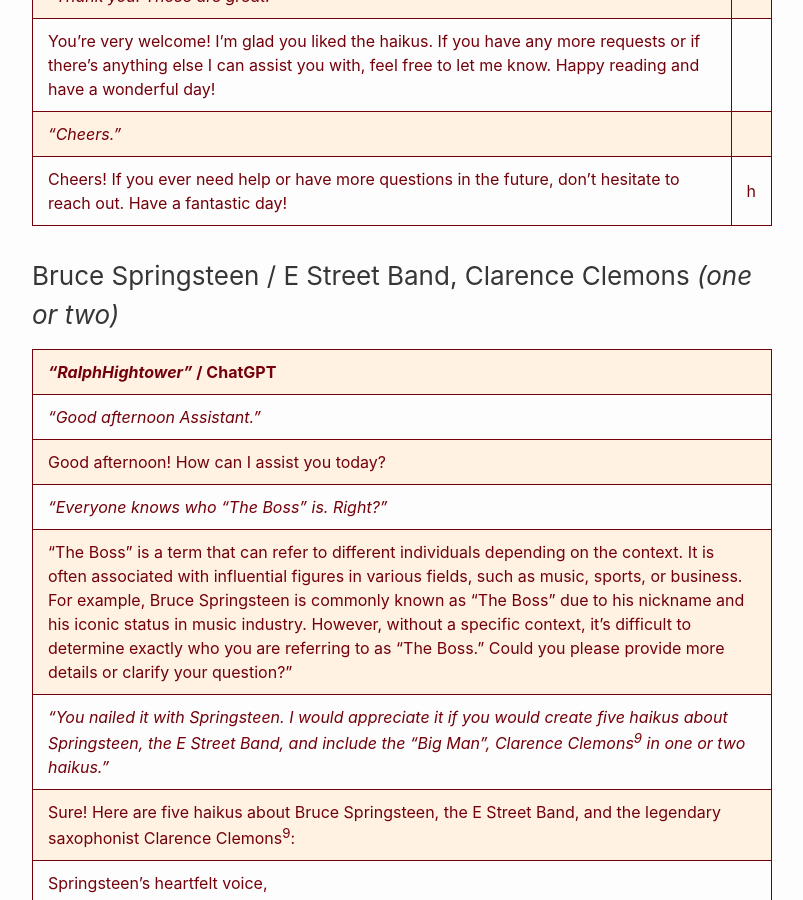
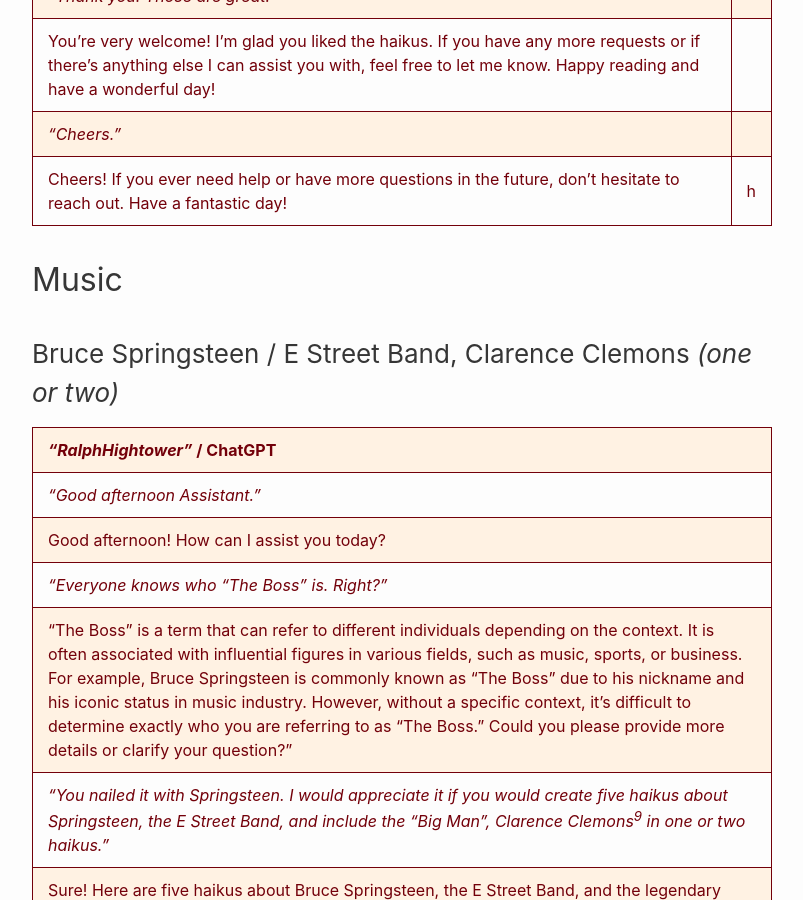
Before and after one commit to RalphHightower/RalphHightower, a Jekyll site: the page built from ChatGPTHaiku.md, in a window 1280 px wide and 900 px high, scrolled down 37247 px. Shown: the whole window, without its empty margins (238-1041 px from the left). Built offline with Jekyll 4.4.1, drawn with Linux system fonts in a browser that asks for light colours; our own code applies the rules of GitHub Pages for plain Markdown files.

Commit message:
docs: added heading to music

```diff
--- a/ChatGPTHaiku.md
+++ b/ChatGPTHaiku.md
@@ -635,6 +635,8 @@ Hello! I'm here to assist you. How can I help you today?|
 | *"Cheers."* |
 |Cheers! If you ever need help or have more questions in the future, don't hesitate to reach out. Have a fantastic day!|h
 
+## Music
+
 ### Bruce Springsteen / E Street Band, Clarence Clemons *(one or two)*
 
 | *"RalphHightower"* / [ChatGPT](https://chat.openai.com/) |
```
